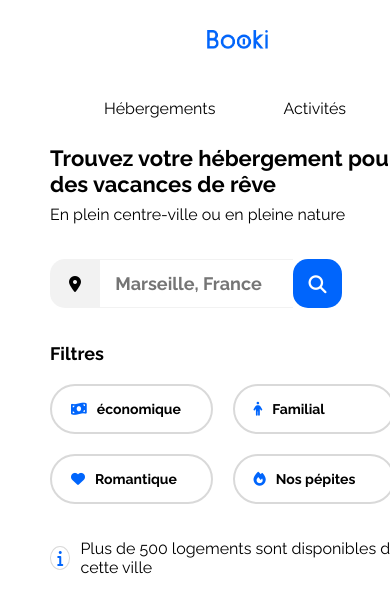
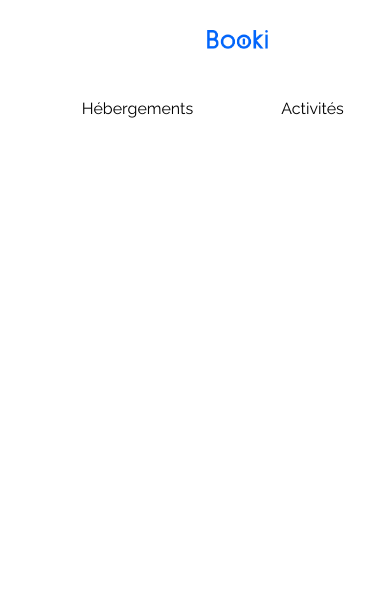
Before and after one commit to patoche62500/Booki, a plain HTML site: page index.html in a window 390 px wide. Shown: the top 612 px of the page. Drawn offline with Linux system fonts and the light colour scheme.

Commit message:
Modification bouton header

```diff
--- a/css/Modules/header.css
+++ b/css/Modules/header.css
@@ -61,10 +61,23 @@ nav {
         height: 115px;
     }
 
+    .nav-element div:hover,
     .nav-element a:hover {
         border-top: 0;
+        padding-top:0;
         border-bottom: 2px solid var(--main-color);
         padding-bottom:14px;
     }
 
+    .nav-container {
+        gap:0;
+        width: 375px;
+    }
+
+    .nav-element {
+        gap:15px;
+        width: 100%;
+        text-align: center;
+    }
+
 }
--- a/css/Modules/sousheader.css
+++ b/css/Modules/sousheader.css
@@ -1,6 +1,7 @@
 /*Section sous le header*/
 .infogroup-container{
-    display: flex;
+    /*display: flex;*/
+    display: none;
     flex-direction: column;
     justify-content: space-between;
     width: 1340px;
--- a/index.html
+++ b/index.html
@@ -22,10 +22,14 @@
             <nav>
                 <ul class="nav-container">
                     <li class="nav-element">
-                        <a href="#Hébergements-Marseille">Hébergements</a>
+                        <div>
+                            <a href="#Hébergements-Marseille">Hébergements</a>
+                        </div>
                     </li>
                     <li class="nav-element">
-                        <a href="#Activités-Marseille">Activités</a>
+                        <div>
+                            <a href="#Activités-Marseille">Activités</a>
+                        </div>
                     </li>
                 </ul>
             </nav>
```
